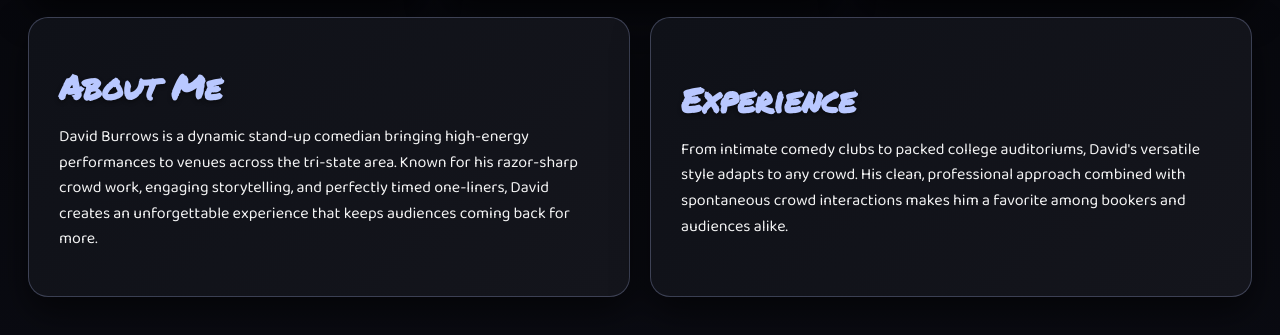
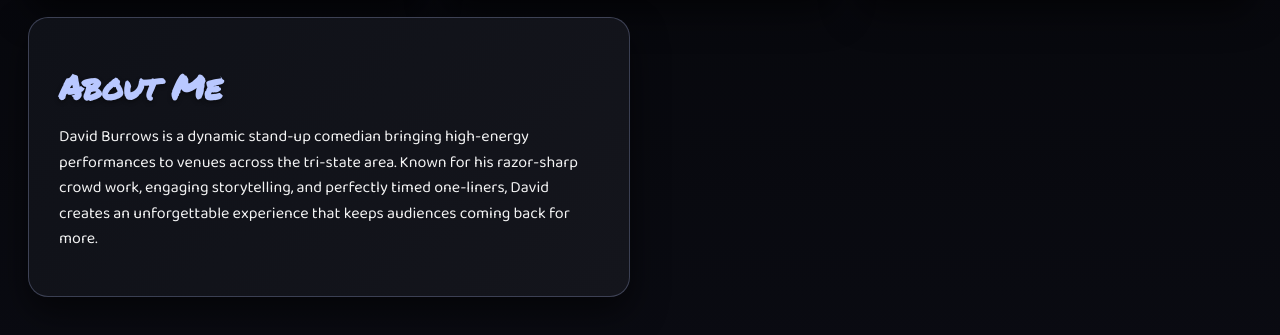
Before and after one commit to brandonworkspace10/prdfgd-production, a plain HTML site: page index.html in a window 1280 px wide. Shown: the part 1875-2210 px from the top of the page. Drawn offline with Linux system fonts and the light colour scheme.

Commit message:
Update index.html

```diff
--- a/index.html
+++ b/index.html
@@ -1033,16 +1033,6 @@
                         more.</p>
                 </div>
             </article>
-
-            <!-- Experience/Skills -->
-            <article class="tile t9 reveal" aria-label="Comedy Experience">
-                <div class="about-content">
-                    <h3>Experience</h3>
-                    <p>From intimate comedy clubs to packed college auditoriums, David's versatile style adapts to any
-                        crowd. His clean, professional approach combined with spontaneous crowd interactions makes him a
-                        favorite among bookers and audiences alike.</p>
-                </div>
-            </article>
         </div>
     </section>
 
```
